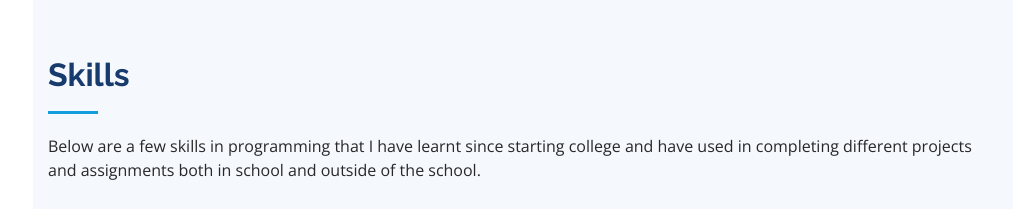
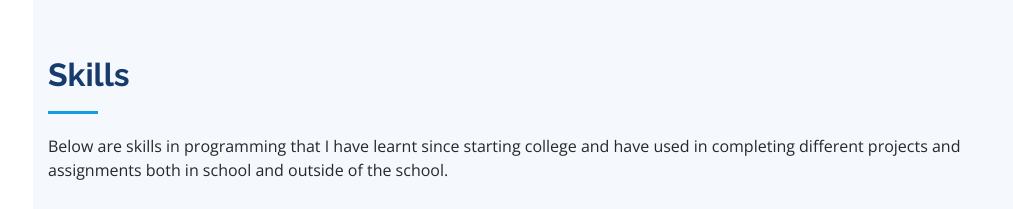
Before and after one commit to dawe3799/DemiAwe, a plain HTML site: page index.html in a window 1280 px wide. Shown: the part 1680-1889 px from the top of the page, without its empty margins (267-1280 px from the left). Drawn offline with nearby package versions, Linux system fonts and the light colour scheme.

Commit message:
Update index.html

```diff
--- a/index.html
+++ b/index.html
@@ -128,7 +128,7 @@
 
         <div class="section-title">
           <h2>Skills</h2>
-          <p>Below are a few skills in programming that I have learnt since starting college and have used in completing different projects and assignments both in
+          <p>Below are skills in programming that I have learnt since starting college and have used in completing different projects and assignments both in
             school and outside of the school.</p>
         </div>
 
```
